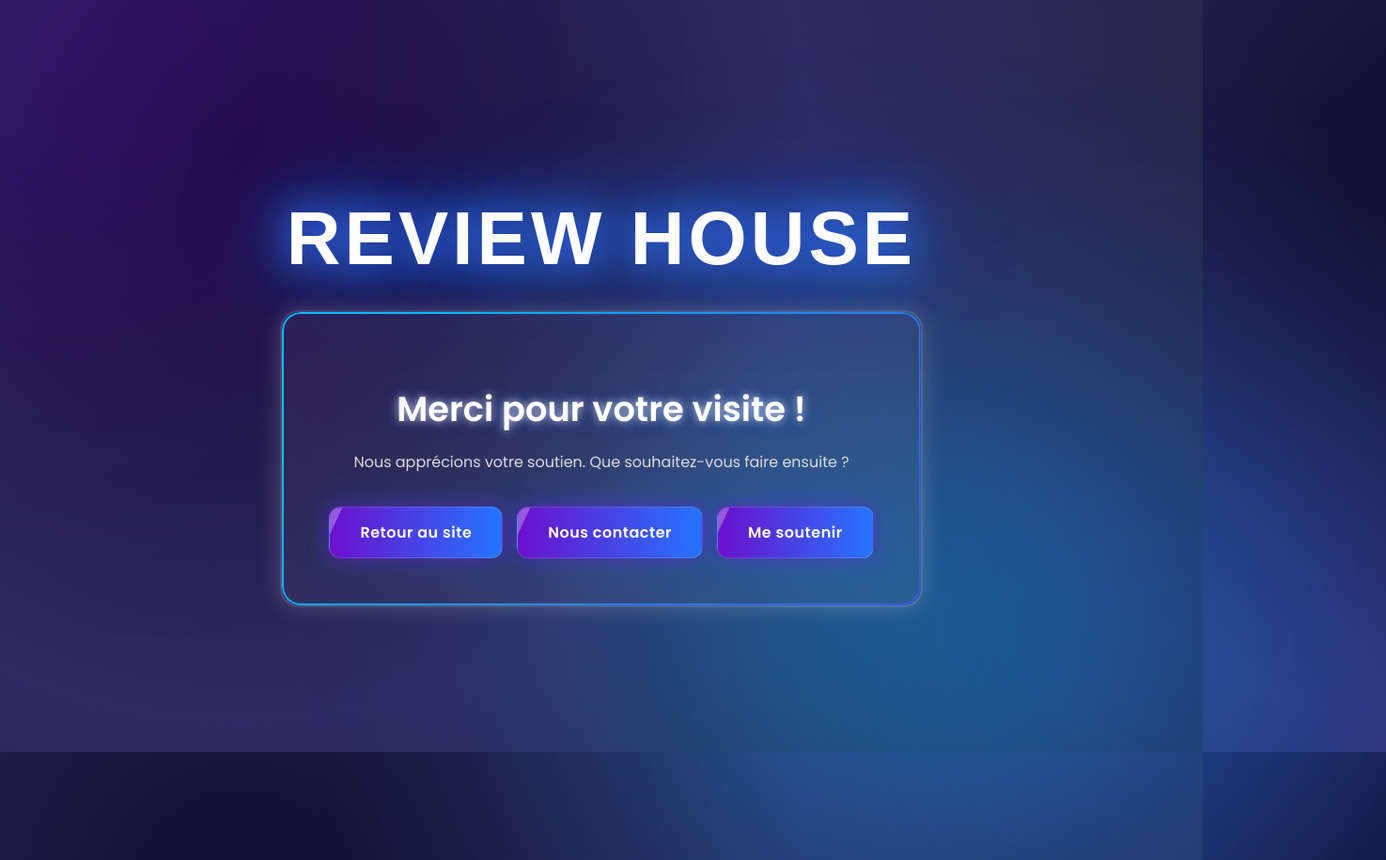
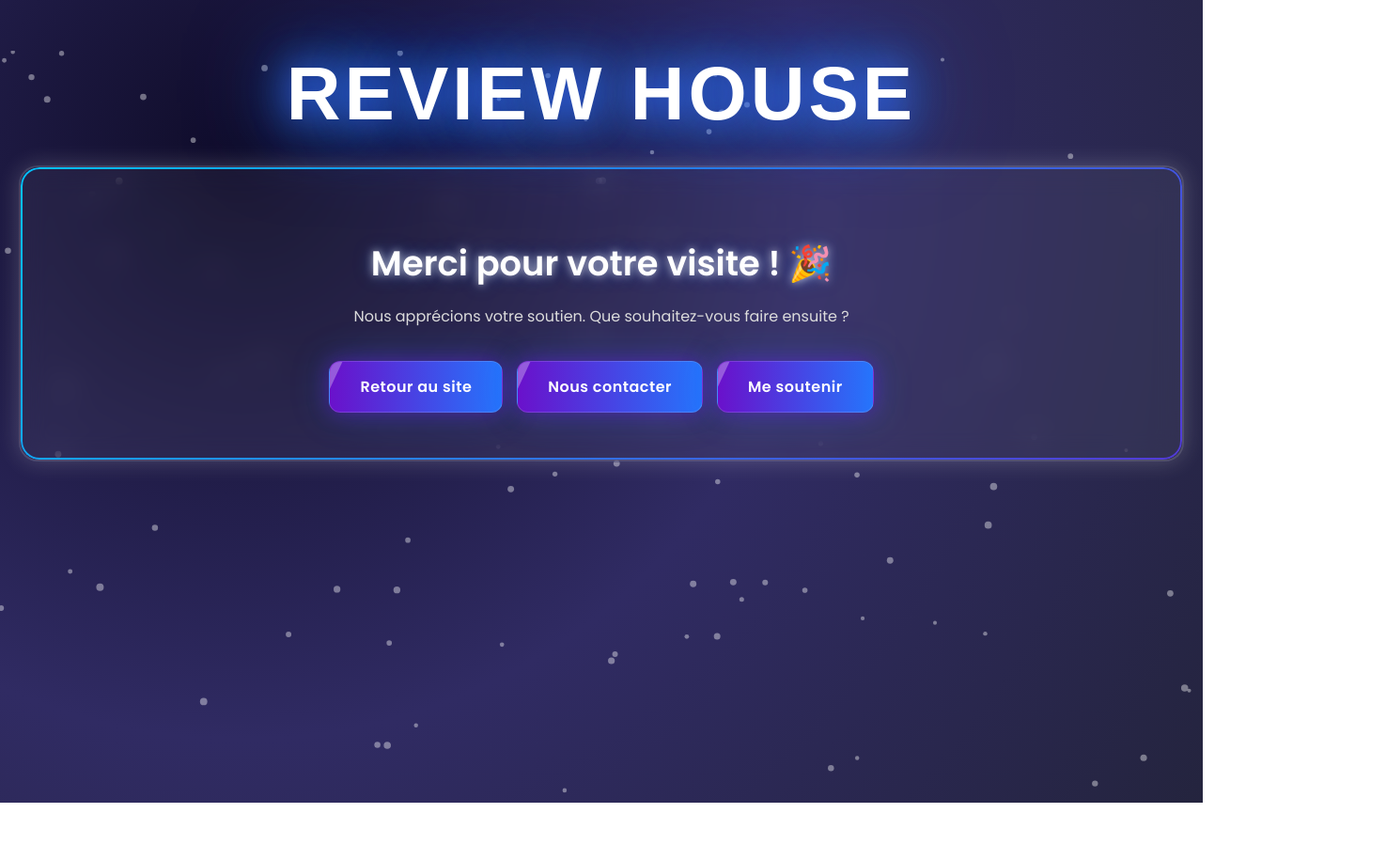
Before and after one commit to legregoss/review-house-r, a plain HTML site: page index.html in a window 1280 px wide. Shown: the whole page at 94% size, 1475 px wide, since content can reach past the window. After the commit the page ends 854 px from the top, so only its background shows below. Drawn offline with Linux system fonts and the light colour scheme; a web font is replaced by a local one.

Commit message:
Update index.html

```diff
--- a/index.html
+++ b/index.html
@@ -1,9 +1,9 @@
 <!DOCTYPE html>
 <html lang="fr">
 <head>
-  <meta charset="UTF-8" />
-  <meta name="viewport" content="width=device-width, initial-scale=1.0" />
-  <title>Merci !</title>
+  <meta charset="UTF-8">
+  <meta name="viewport" content="width=device-width, initial-scale=1.0">
+  <title>Review House</title>
 
   <!-- Police Milker -->
   <link href="https://fonts.cdnfonts.com/css/milker" rel="stylesheet">
@@ -14,36 +14,17 @@
       font-family: 'Poppins', sans-serif;
       margin: 0;
       height: 100vh;
-      display: flex;
-      flex-direction: column;
-      justify-content: center;
-      align-items: center;
       overflow: hidden;
       background: radial-gradient(circle at 20% 20%, #0f0c29, #302b63, #24243e);
       color: white;
-      perspective: 1000px;
-      cursor: default; /* Curseur visible */
+      position: relative;
     }
 
-    /* --- Formes lumineuses animées en fond --- */
-    .bg-shape {
+    canvas {
       position: absolute;
-      width: 400px;
-      height: 400px;
-      border-radius: 50%;
-      filter: blur(150px);
-      opacity: 0.6;
-      animation: move 20s ease-in-out infinite;
-    }
-
-    .shape1 { background: #6a11cb; top: -100px; left: -100px; }
-    .shape2 { background: #2575fc; bottom: -120px; right: -150px; }
-    .shape3 { background: #00c6ff; top: 60%; left: 55%; }
-
-    @keyframes move {
-      0% { transform: translate(0, 0) scale(1); }
-      50% { transform: translate(50px, -50px) scale(1.2); }
-      100% { transform: translate(0, 0) scale(1); }
+      top: 0;
+      left: 0;
+      z-index: 0;
     }
 
     /* --- Titre principal --- */
@@ -58,6 +39,7 @@
       text-shadow: 0 0 25px #6a11cb, 0 0 50px #2575fc, 0 0 80px #00c6ff;
       animation: titlePulse 3s ease-in-out infinite;
       z-index: 5;
+      position: relative;
     }
 
     @keyframes titlePulse {
@@ -80,8 +62,8 @@
       backdrop-filter: blur(15px);
       text-align: center;
       animation: fadeIn 1.2s ease forwards;
-      transition: transform 0.2s ease;
       z-index: 2;
+      margin: 0 20px;
     }
 
     @keyframes fadeIn {
@@ -170,17 +152,12 @@
   </style>
 </head>
 <body>
-  <!-- Formes animées -->
-  <div class="bg-shape shape1"></div>
-  <div class="bg-shape shape2"></div>
-  <div class="bg-shape shape3"></div>
+  <canvas id="bgCanvas"></canvas>
 
-  <!-- Titre -->
   <h1 class="main-title">Review House</h1>
 
-  <!-- Contenu principal -->
-  <div class="container" id="card">
-    <h1>Merci pour votre visite !</h1>
+  <div class="container">
+    <h1>Merci pour votre visite ! 🎉</h1>
     <p>Nous apprécions votre soutien. Que souhaitez-vous faire ensuite ?</p>
     <div class="buttons">
       <a href="https://review-house.mysellauth.com/">Retour au site</a>
@@ -189,13 +166,73 @@
     </div>
   </div>
 
-  <!-- Effet d'inclinaison sur la carte seulement -->
   <script>
-    const card = document.getElementById('card');
-    document.addEventListener('mousemove', (e) => {
-      const x = (e.clientX / window.innerWidth - 0.5) * 100; // rotation Y
-      const y = (e.clientY / window.innerHeight - 0.5) * 100; // rotation X
-      card.style.transform = `rotateY(${x}deg) rotateX(${-y}deg)`;
+    const canvas = document.getElementById('bgCanvas');
+    const ctx = canvas.getContext('2d');
+    canvas.width = window.innerWidth;
+    canvas.height = window.innerHeight;
+
+    const points = [];
+    const numPoints = 100;
+
+    // Générer les points
+    for(let i=0;i<numPoints;i++){
+      points.push({
+        x: Math.random()*canvas.width,
+        y: Math.random()*canvas.height,
+        size: 2 + Math.random()*2,
+        baseSize: 2 + Math.random()*2,
+      });
+    }
+
+    let mouse = {x: null, y: null};
+
+    document.addEventListener('mousemove', e=>{
+      mouse.x = e.clientX;
+      mouse.y = e.clientY;
+    });
+
+    function distance(p1,p2){
+      return Math.sqrt((p1.x-p2.x)**2 + (p1.y-p2.y)**2);
+    }
+
+    function animate(){
+      ctx.clearRect(0,0,canvas.width,canvas.height);
+      for(let p of points){
+        // Distance au curseur
+        let d = mouse.x!=null ? distance(p, mouse) : Infinity;
+        let alpha = 0.4;
+        let glow = 0;
+        if(d<150){
+          alpha = 0.4 + (150-d)/150*0.6;
+          glow = (150-d)/150*20;
+        }
+        // Dessiner le point
+        ctx.beginPath();
+        ctx.arc(p.x,p.y,p.size,0,Math.PI*2);
+        ctx.fillStyle = `rgba(255,255,255,${alpha})`;
+        ctx.shadowColor = `rgba(255,255,255,${alpha})`;
+        ctx.shadowBlur = glow;
+        ctx.fill();
+
+        // Ligne vers la souris si proche
+        if(d<150){
+          ctx.beginPath();
+          ctx.moveTo(p.x,p.y);
+          ctx.lineTo(mouse.x, mouse.y);
+          ctx.strokeStyle = `rgba(255,255,255,${(150-d)/150*0.4})`;
+          ctx.lineWidth = 1;
+          ctx.shadowBlur = (150-d)/150*20;
+          ctx.stroke();
+        }
+      }
+      requestAnimationFrame(animate);
+    }
+    animate();
+
+    window.addEventListener('resize', ()=>{
+      canvas.width = window.innerWidth;
+      canvas.height = window.innerHeight;
     });
   </script>
 </body>
```
